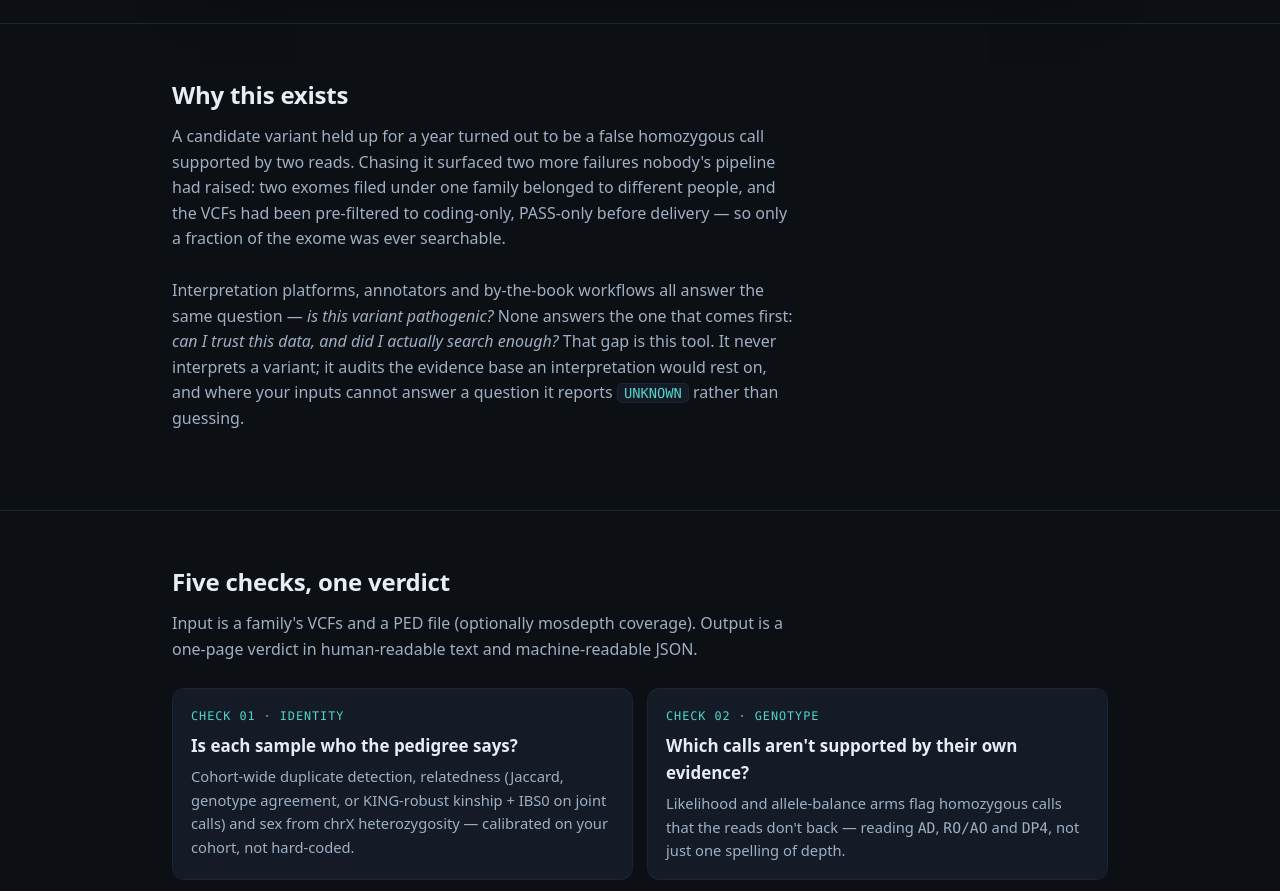
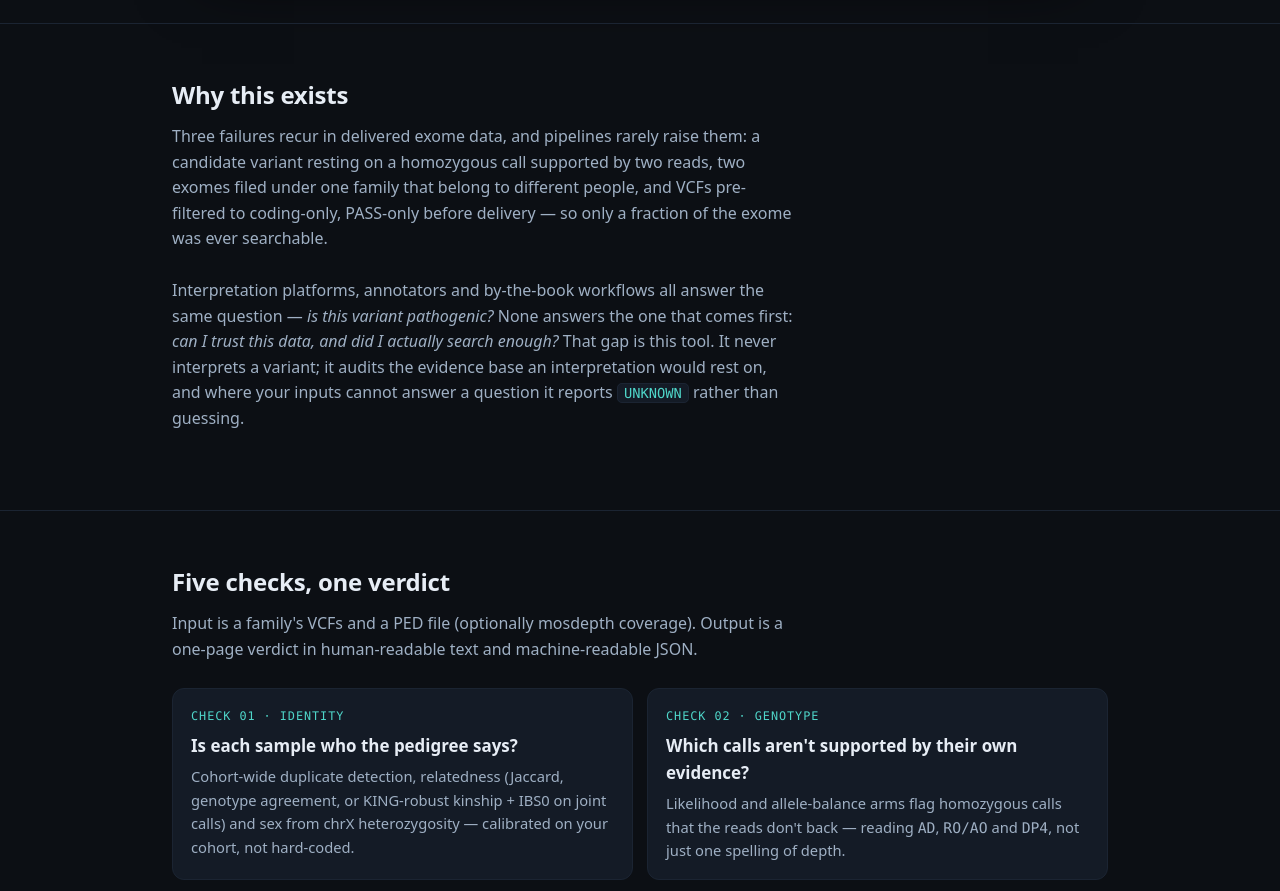
Before and after one commit to shahbazigenomics/admissible, a plain HTML site: page web/index.html in a window 1280 px wide. Shown: the part 1140-2031 px from the top of the page. Drawn offline with Linux system fonts and the light colour scheme.

Commit message:
Remove real family and sample identifiers from README, site and tests
The PED example and test_pedtable used family codes from real cases, a
test docstring named two real sample IDs, and the "Why this exists" story
described a specific case. The paper already genericized these; the
public repository now matches. Also drops the IL10RA/IL10RB example, which
pointed at unpublished work. No behaviour change; tests pass (301 passed,
21 skipped without the peddy CEPH data).

```diff
--- a/web/index.html
+++ b/web/index.html
@@ -82,12 +82,12 @@ Models ............ <span class="c-warn">WARN</span>     0 candidates under 4 mo
 <section id="why">
     <div class="wrap">
         <h2>Why this exists</h2>
-        <p class="section-lede">A candidate variant held up for a year turned out
-            to be a false homozygous call supported by two reads. Chasing it
-            surfaced two more failures nobody's pipeline had raised: two exomes
-            filed under one family belonged to different people, and the VCFs had
-            been pre-filtered to coding-only, PASS-only before delivery — so only
-            a fraction of the exome was ever searchable.</p>
+        <p class="section-lede">Three failures recur in delivered exome data,
+            and pipelines rarely raise them: a candidate variant resting on a
+            homozygous call supported by two reads, two exomes filed under one
+            family that belong to different people, and VCFs pre-filtered to
+            coding-only, PASS-only before delivery — so only a fraction of the
+            exome was ever searchable.</p>
         <p class="section-lede">Interpretation platforms, annotators and by-the-book
             workflows all answer the same question — <em>is this variant
             pathogenic?</em> None answers the one that comes first: <em>can I trust
```
Also changed, not shown: 4 other files.
